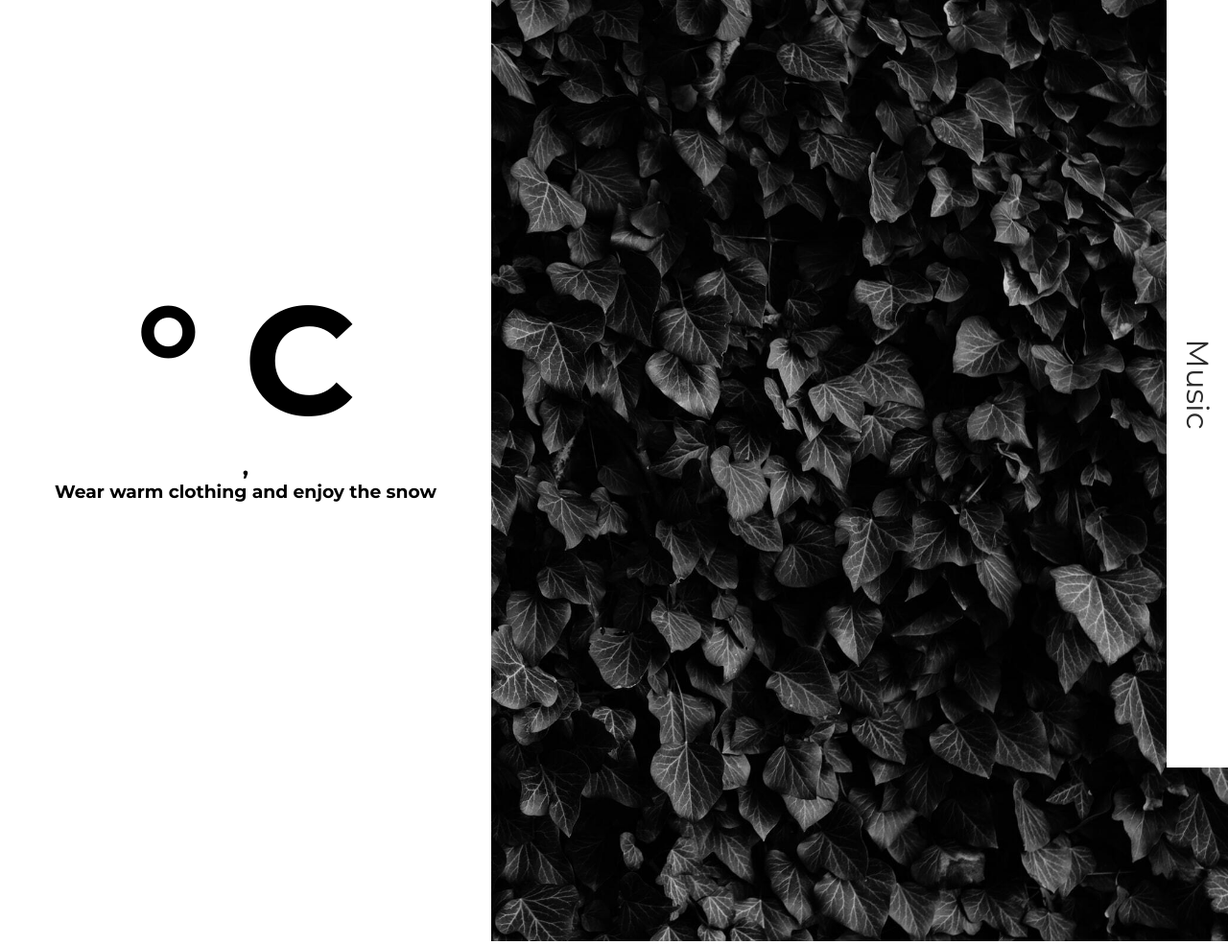
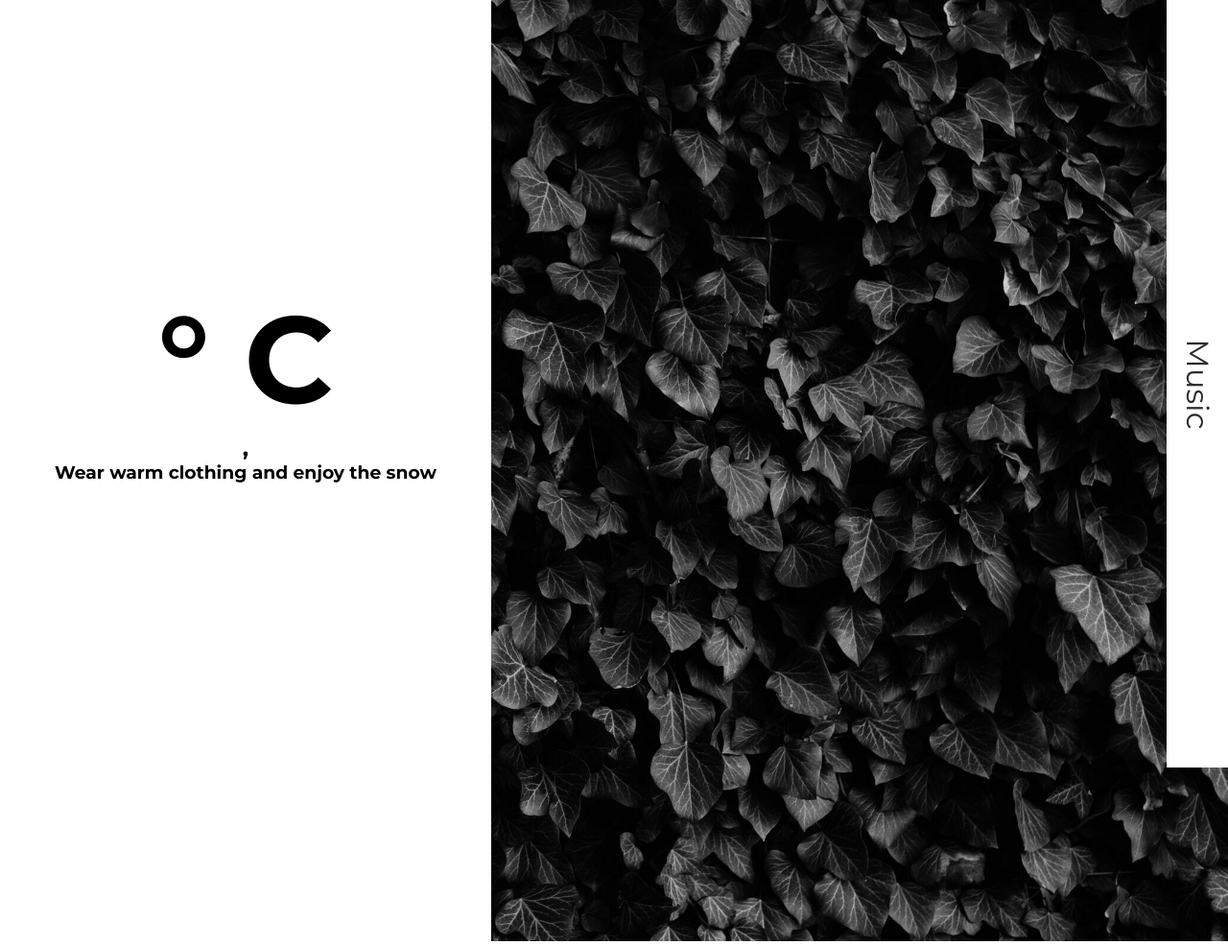
Before and after one commit to Prathyusha-Guduru/Montunes, a Flask app: page / in a window 1280 px wide. Shown: the whole page at 96% size. Run offline with Flask 2, Linux system fonts and the light colour scheme; data that the repository does not hold is empty.

Commit message:
Updated styles

```diff
--- a/static/style.css
+++ b/static/style.css
@@ -37,7 +37,7 @@
 }
 
 .content .temperature {
-  font-size: 10em;
+  font-size: 8em;
 }
 
 .music-container .progress-container {
```
Also changed, not shown: 1 other file.
